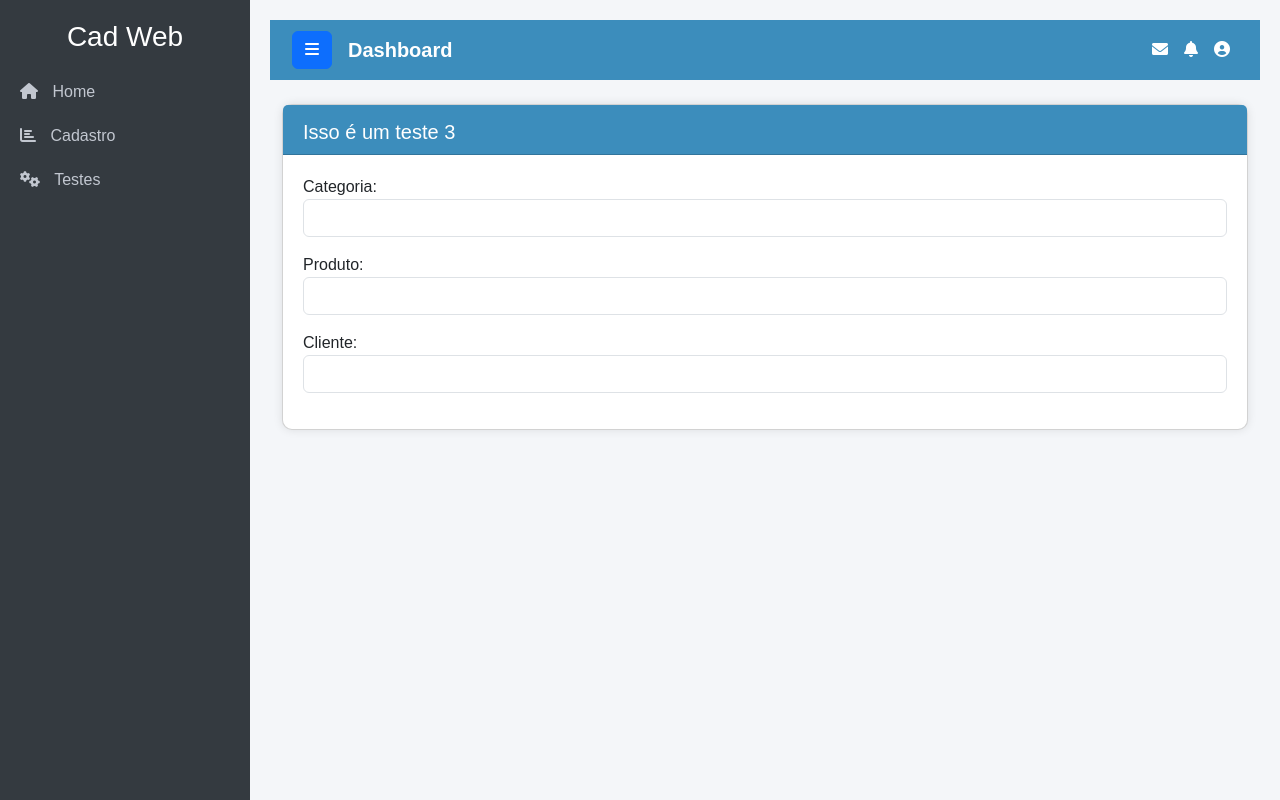
After one commit to lucascardlima/cadweb, a Django app: page /teste3/ in a window 1280 px wide. The commit adds this page. Run offline with Django 4.2, Linux system fonts and the light colour scheme; some libraries are stand-ins or nearby versions.

Commit message:
autocomplete

```diff
--- a/home/forms.py
+++ b/home/forms.py
@@ -63,7 +63,7 @@ class ProdutoForm(forms.ModelForm):
         model = Produto
         fields = ['nome', 'preco', 'categoria','img_base64']
         widgets = {
-            'categoria': forms.Select(attrs={'class': 'form-control'}),
+            'categoria': forms.HiddenInput(),
             'nome':forms.TextInput(attrs={'class': 'form-control', 'placeholder': 'Nome'}),
             'img_base64': forms.HiddenInput(),
             # a classe money mascara a entreda de valores monetários, está em base.html
--- a/home/urls.py
+++ b/home/urls.py
@@ -23,4 +23,10 @@ urlpatterns = [
     path('produto/estoque/<int:id>/', views.ajustar_estoque, name="ajustar_estoque"),
     path('editar_produto/<int:id>/', views.editar_produto, name="editar_produto"),
     path('produto/excluir/<int:id>/', views.excluir_produto, name='excluir_produto'),
+
+######################################## TESTES ##################################################
+    path('teste1/', views.teste1, name='teste1'),
+    path('teste2/', views.teste2, name='teste2'),
+     path('teste3/', views.teste3, name='teste3'),
+    path('buscar_dados/<str:app_modelo>/', views.buscar_dados, name='buscar_dados'),
 ]
--- a/home/views.py
+++ b/home/views.py
@@ -1,6 +1,7 @@
 from django.shortcuts import render, redirect
 from django.shortcuts import get_object_or_404, redirect, render
 from django.http import JsonResponse
+from django.apps import apps
 from django.contrib import messages
 from django.views.decorators.csrf import csrf_exempt
 from .models import *
@@ -212,3 +213,29 @@ def ajustar_estoque(request, id):
     else:
         form = EstoqueForm(instance=estoque)
     return render(request, 'produto/estoque.html', {'form': form})
+
+def teste1(request):
+    return render(request, 'testes/teste1.html')
+
+def teste2(request):
+    return render(request, 'testes/teste2.html')
+
+def teste3(request):
+    return render(request, 'testes/teste3.html')
+
+def buscar_dados(request, app_modelo):
+    termo = request.GET.get('q', '') # pega o termo digitado
+    try:
+        # Divida o app e o modelo
+        app, modelo = app_modelo.split('.')
+        modelo = apps.get_model(app, modelo)
+    except LookupError:
+        return JsonResponse({'error': 'Modelo não encontrado'}, status=404)
+
+    # Verifica se o modelo possui os campos 'nome' e 'id'
+    if not hasattr(modelo, 'nome') or not hasattr(modelo, 'id'):
+        return JsonResponse({'error': 'Modelo deve ter campos "id" e "nome"'}, status=400)
+
+    resultados = modelo.objects.filter(nome__icontains=termo)
+    dados = [{'id': obj.id, 'nome': obj.nome} for obj in resultados]
+    return JsonResponse(dados, safe=False)
--- a/templates/menu.html
+++ b/templates/menu.html
@@ -34,13 +34,16 @@
     </li>
     -->
     <li class="nav-item">
-        <a href="#" class="nav-link"><i class="fas fa-cogs"></i> <span>Settings</span></a>
+        <a href="#" class="nav-link"><i class="fas fa-cogs"></i> <span>Testes</span></a>
         <ul class="submenu nav flex-column">
             <li class="nav-item">
-                <a href="#" class="nav-link">General</a>
+                <a href="{% url 'teste1' %}" class="nav-link">Teste 1</a>
             </li>
             <li class="nav-item">
-                <a href="#" class="nav-link">Security</a>
+                <a href="{% url 'teste2' %}" class="nav-link">Teste 2</a>
+            </li>
+            <li class="nav-item">
+                <a href="{% url 'teste3' %}" class="nav-link">Teste 3</a>
             </li>
         </ul>
     </li>
--- /dev/null
+++ b/templates/testes/teste3.html
@@ -0,0 +1,52 @@
+{% extends "base.html" %}
+
+
+{% block titulo_conteudo %} Isso é um teste 3 {% endblock titulo_conteudo %}
+
+
+{% block conteudo %}
+
+
+<p>
+    <label for="id_categoria_nome">Categoria:</label>
+    <!-- autocomplete -->
+    <input type="text" class="form-control autocomplete"
+        id="id_categoria_nome"
+        data-url="{% url 'buscar_dados' 'home.Categoria' %}"
+        data-hidden="#id_categoria" >
+    <input type="hidden" id="id_categoria">
+</p>
+
+<p>
+    <label for="id_produto_nome">Produto:</label>
+    <!-- autocomplete -->
+    <input type="text" class="form-control autocomplete"
+        id="id_produto_nome"
+        data-url="{% url 'buscar_dados' 'home.Produto' %}"
+        data-hidden="#id_produto" >
+    <input type="hidden" id="id_produto">
+</p>
+
+<p>
+    <label for="id_cliente_nome">Cliente:</label>
+    <!-- autocomplete -->
+    <input type="text" class="form-control autocomplete"
+        id="id_cliente_nome"
+        data-url="{% url 'buscar_dados' 'home.Cliente' %}"
+        data-hidden="#id_cliente" >
+    <input type="hidden" id="id_cliente">
+</p>
+
+
+
+{% endblock conteudo %}
+
+
+{% block javascript %}
+
+
+
+
+
+
+{% endblock javascript %}
```
Also changed, not shown: templates/produto/formulario.html (+33 -2 lines), templates/testes/teste1.html (added, +49 -0 lines), templates/testes/teste2.html (added, +50 -0 lines).
